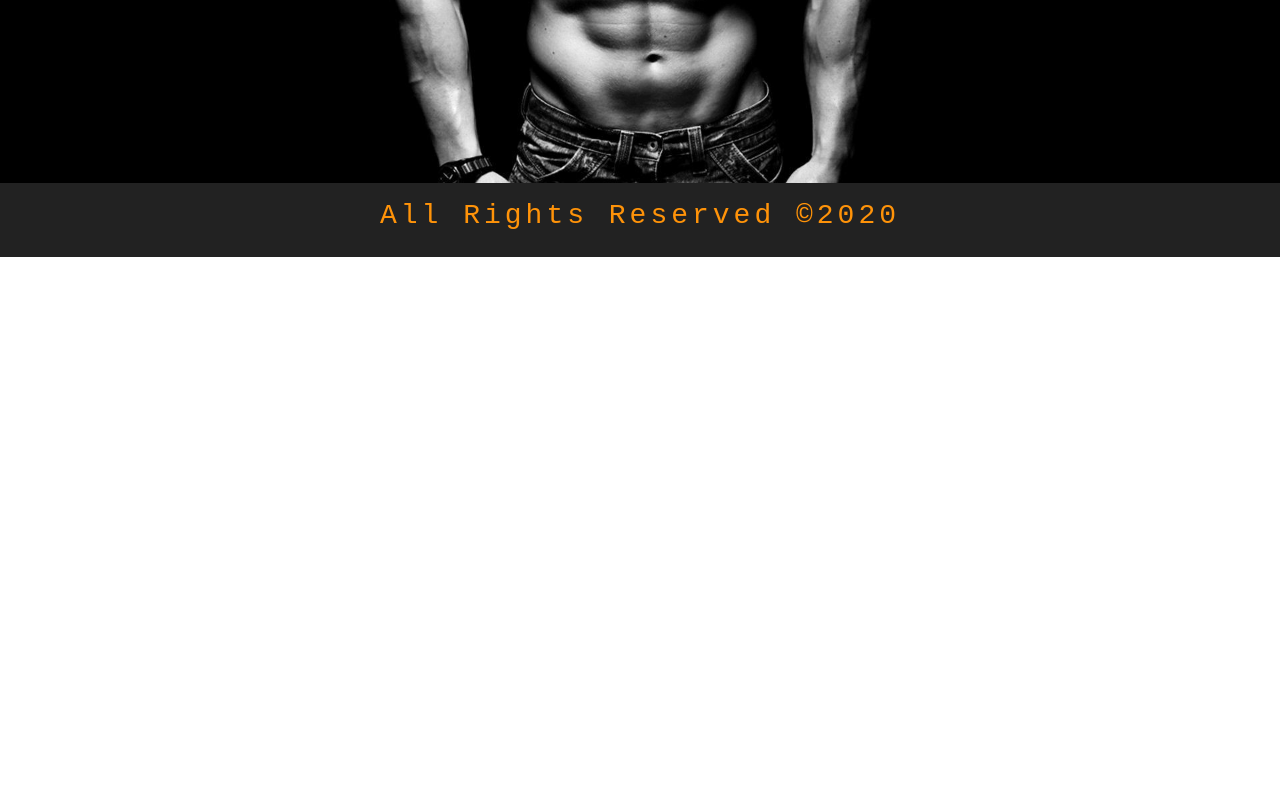
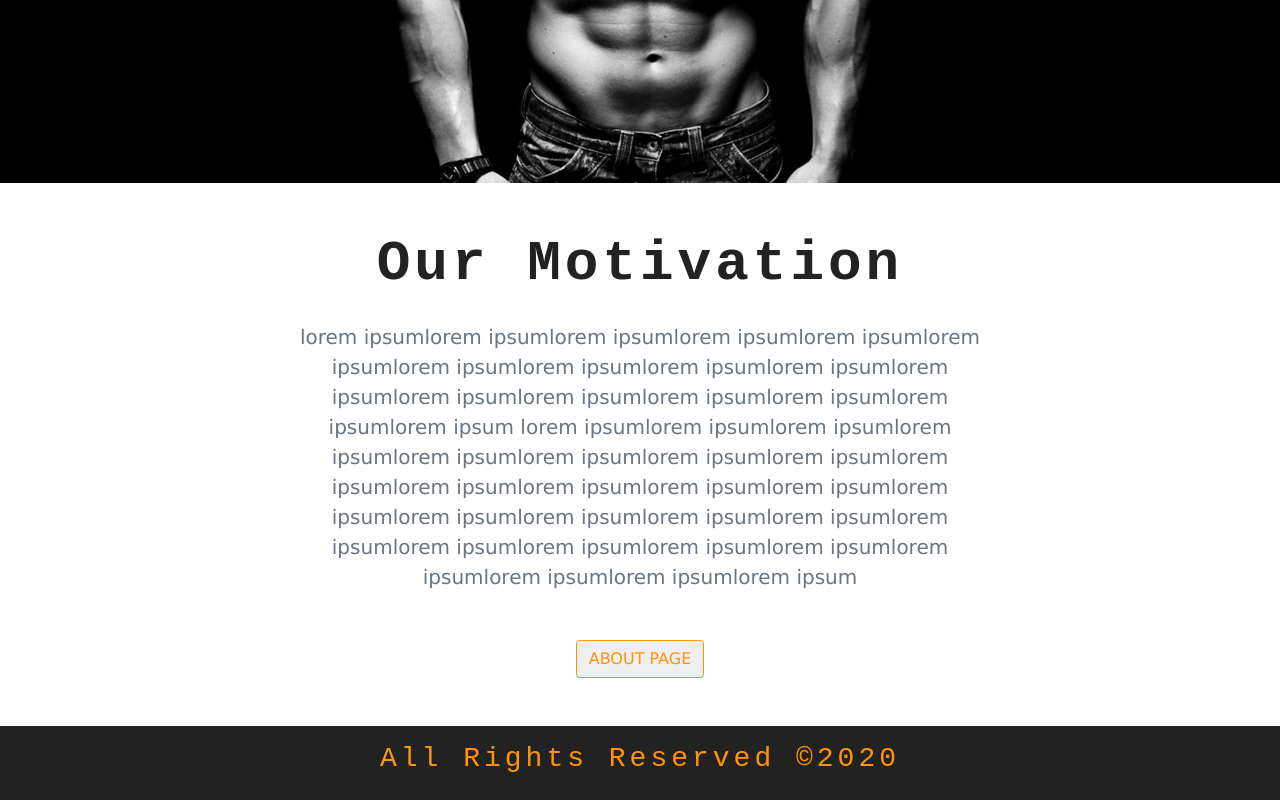
Before and after one commit to Anurag000-rgb/fitslash-OpenSource-Update, a Gatsby site: page /about in a window 1280 px wide. Shown: the part 401-1201 px from the top of the page. Before the commit the page ends 800 px from the top, so only its background shows below. Built offline with nearby package versions, Linux system fonts and the light colour scheme; Gatsby itself is replaced by a stand-in of ours.

```diff
--- /dev/null
+++ b/src/components/Home/info.js
@@ -0,0 +1,22 @@
+import React from 'react'
+import {Link} from 'gatsby'
+import Title from  '../global/title'
+export default function Info() {
+    return (
+        <section className="py-5">
+            <div className="container">
+                <Title title="Our Motivation"></Title>
+                <div className="row">
+                    <div className="col-10 col-sm-8 mx-auto text-center">
+                        <p className="lead text-muted mb-5">
+                        lorem ipsumlorem ipsumlorem ipsumlorem ipsumlorem ipsumlorem ipsumlorem ipsumlorem ipsumlorem ipsumlorem ipsumlorem ipsumlorem ipsumlorem ipsumlorem ipsumlorem ipsumlorem ipsumlorem ipsum lorem ipsumlorem ipsumlorem ipsumlorem ipsumlorem ipsumlorem ipsumlorem ipsumlorem ipsumlorem ipsumlorem ipsumlorem ipsumlorem ipsumlorem ipsumlorem ipsumlorem ipsumlorem ipsumlorem ipsumlorem ipsumlorem ipsumlorem ipsumlorem ipsumlorem ipsumlorem ipsumlorem ipsumlorem ipsumlorem ipsumlorem ipsum
+                        </p>
+                        <Link to="/about/">
+                            <button className="btn text-uppercase btn-yellow">about page</button>
+                        </Link>
+                    </div>
+                </div>
+            </div>
+        </section>
+    );
+}
--- a/src/pages/about.js
+++ b/src/pages/about.js
@@ -4,11 +4,12 @@
 import Layout from "../components/layout";
 import SEO from "../components/seo";
 import BackgroundSection from "../components/global/BackgroundSection";
+import Agam from "../components/Home/info";
 const AboutPage = ({data}) => (
   <Layout>
     <SEO title="Home" keywords ={[`gatsby`,`application`, `react`]} />
     <BackgroundSection  img={data.img.childImageSharp.fluid} title="about page" styleClass='about-background'  />
-
+    <Agam/>
   </Layout>
 );
 
--- a/src/pages/index.js
+++ b/src/pages/index.js
@@ -5,13 +5,13 @@
 import Layout from "../components/layout"
 import SEO from "../components/seo"
 import BackgroundSection from "../components/global/BackgroundSection"
-
+import Info from "../components/Home/info";
 const IndexPage = ({data}) => (
   <Layout>
     <SEO title="Home" />
     <BackgroundSection img=
     {data.img.childImageSharp.fluid} title ="FitSlash Site"></BackgroundSection>
-
+    <Info/>
   </Layout>
 );
 
```
